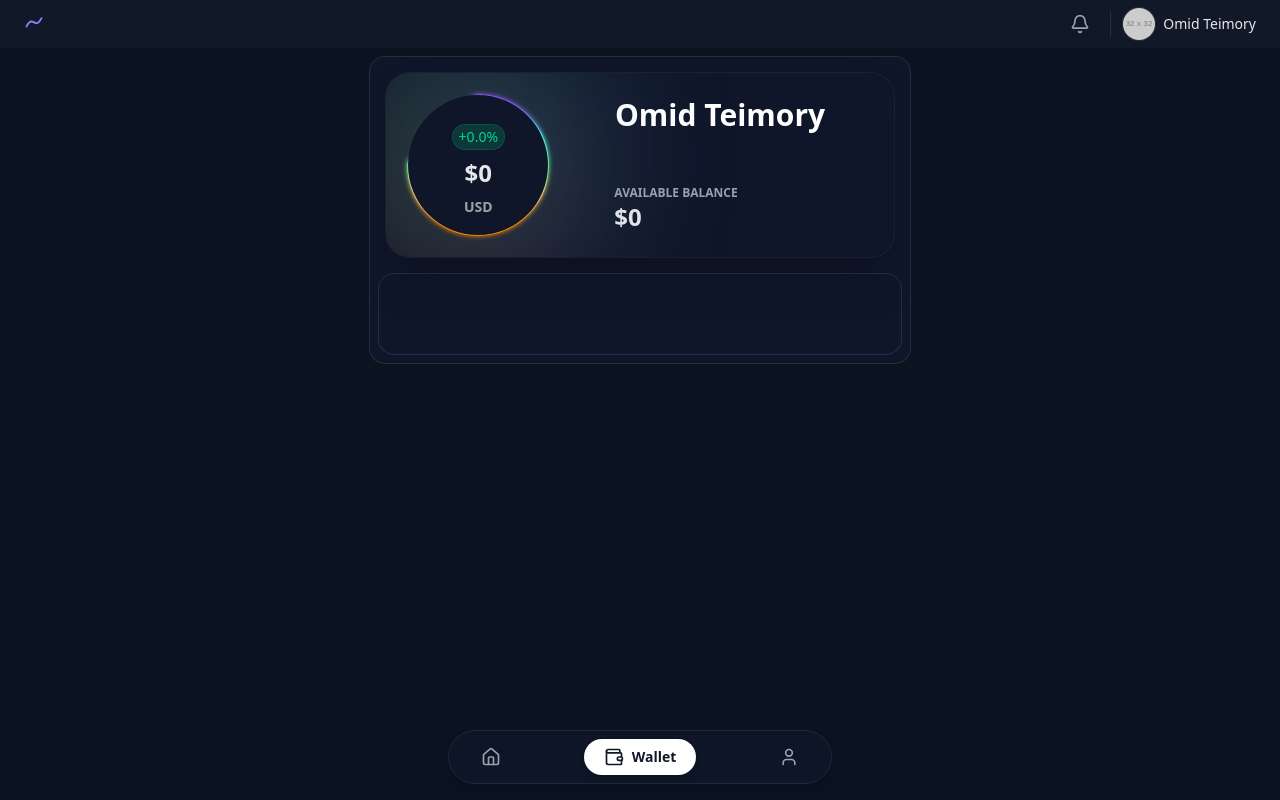
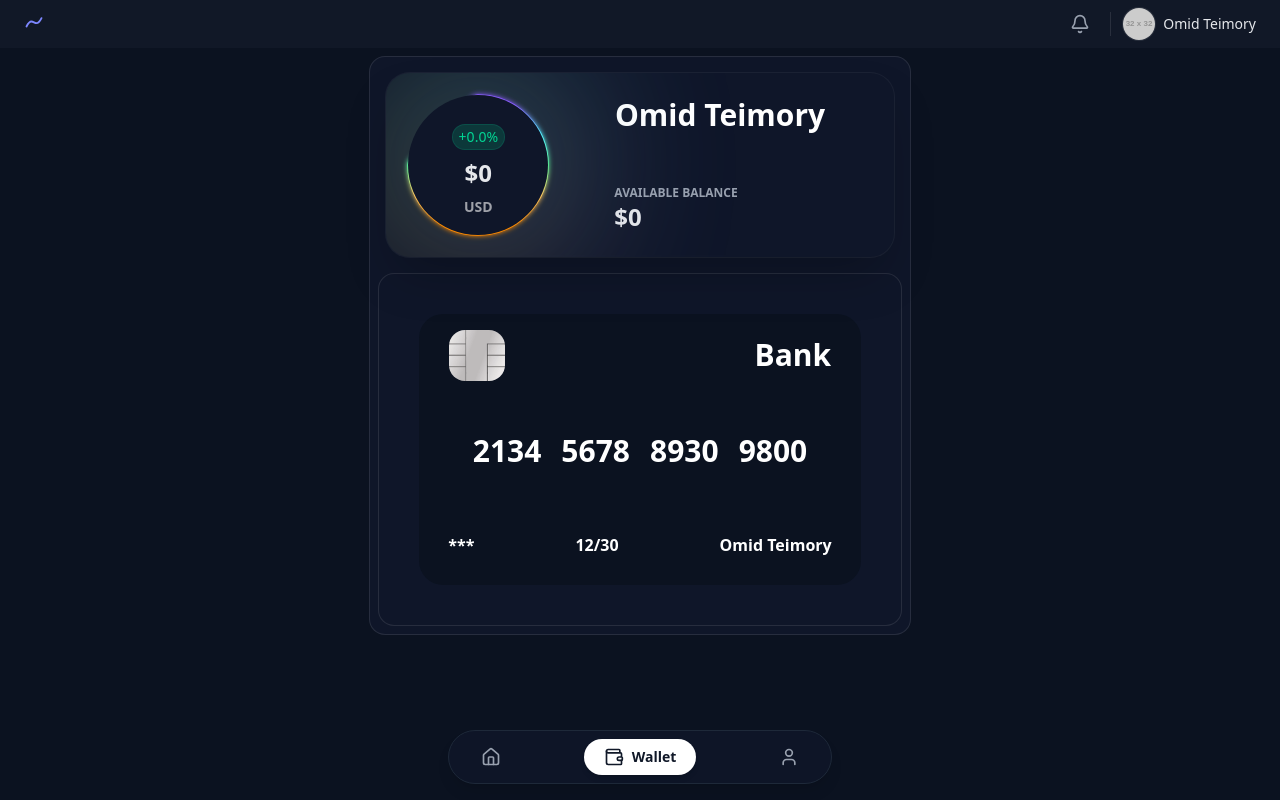
Before and after one commit to omid2007hope/Wallet, a React (Vite) app: page /Wallet in a window 1280 px wide. Built offline with nearby package versions, Linux system fonts and the light colour scheme.

Commit message:
Card update

```diff
--- a/src/components/Wallet/Card.jsx
+++ b/src/components/Wallet/Card.jsx
@@ -3,20 +3,23 @@ import Chip from "../../assets/Images/Chip.png";
 
 export default function Card() {
   return (
-    <div className="w-full h-full flex flex-col justify-evenly items-center bg-[#0B1220] text-white ronded-3xl">
-      <div className="flex flex-row justify-evenly items-center">
-        <div className="">
-          <img src={Chip} alt="" className="" />
+    <div className="w-full h-full flex flex-col justify-evenly items-center bg-[#0B1220] text-white rounded-3xl">
+      <div className="w-full flex flex-row justify-evenly items-center pt-4 pb-5">
+        <img src={Chip} alt="" className="w-14 rounded-2xl mr-55" />
+        <p className="text-3xl font-bold">Bank</p>
+      </div>
+      <div className="w-full flex flex-row justify-evenly items-center pt-8 pb-8 text-3xl font-bold">
+        <div className="flex flex-row justify-evenly items-center">
+          <p className="px-2.5">2134</p>
+          <p className="px-2.5">5678</p>
+          <p className="px-2.5">8930</p>
+          <p className="px-2.5">9800</p>
         </div>
-        <p className="">Bank</p>
       </div>
-      <div className="flex flex-row justify-evenly items-center">
-        <p className="">2134 5678 8930 9800</p>
-      </div>
-      <div className="flex flex-row justify-evenly items-center">
-        <p className="">***</p>
-        <p className="">12/30</p>
-        <p className="">Omid Teimory</p>
+      <div className="w-full flex flex-row justify-evenly items-center pb-7 pt-8">
+        <p className="text-1xl font-bold ">***</p>
+        <p className="text-1xl font-bold px-18">12/30</p>
+        <p className="text-1xl font-bold ">Omid Teimory</p>
       </div>
     </div>
   );
--- a/src/components/Wallet/Manage.jsx
+++ b/src/components/Wallet/Manage.jsx
@@ -1,5 +1,6 @@
 import React from "react";
 import Balance from "./Balance";
+import Card from "./Card";
 
 export default function Manage() {
   return (
@@ -9,7 +10,9 @@ export default function Manage() {
           <div className="text-3xl font-bold">
             <Balance />
           </div>
-          <div className="rounded-2xl border border-white/10 bg-[#0F1629] p-10 m-2"></div>
+          <div className="rounded-2xl border border-white/10 bg-[#0F1629] p-10 m-2">
+            <Card />
+          </div>
         </div>
       </div>
     </div>
```
